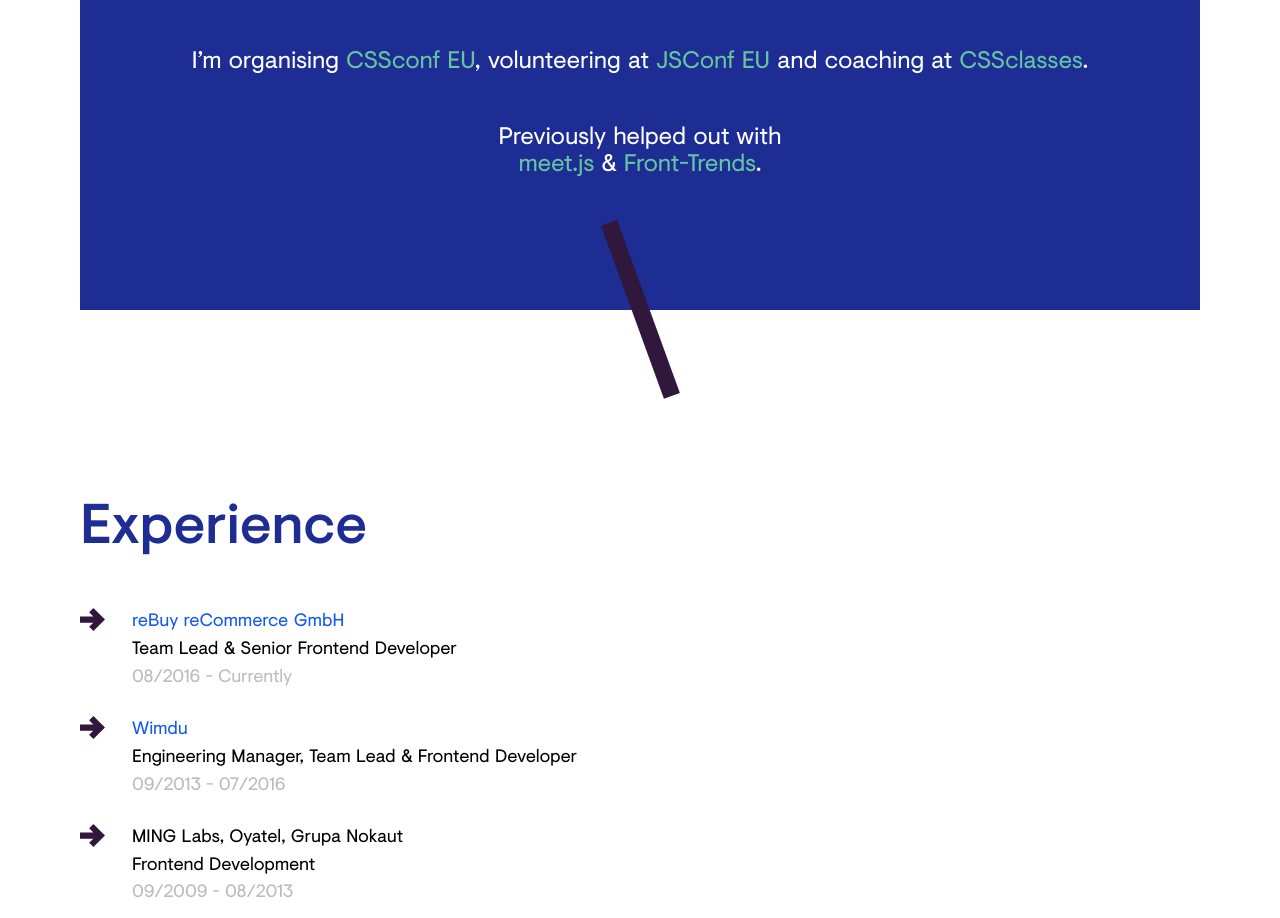
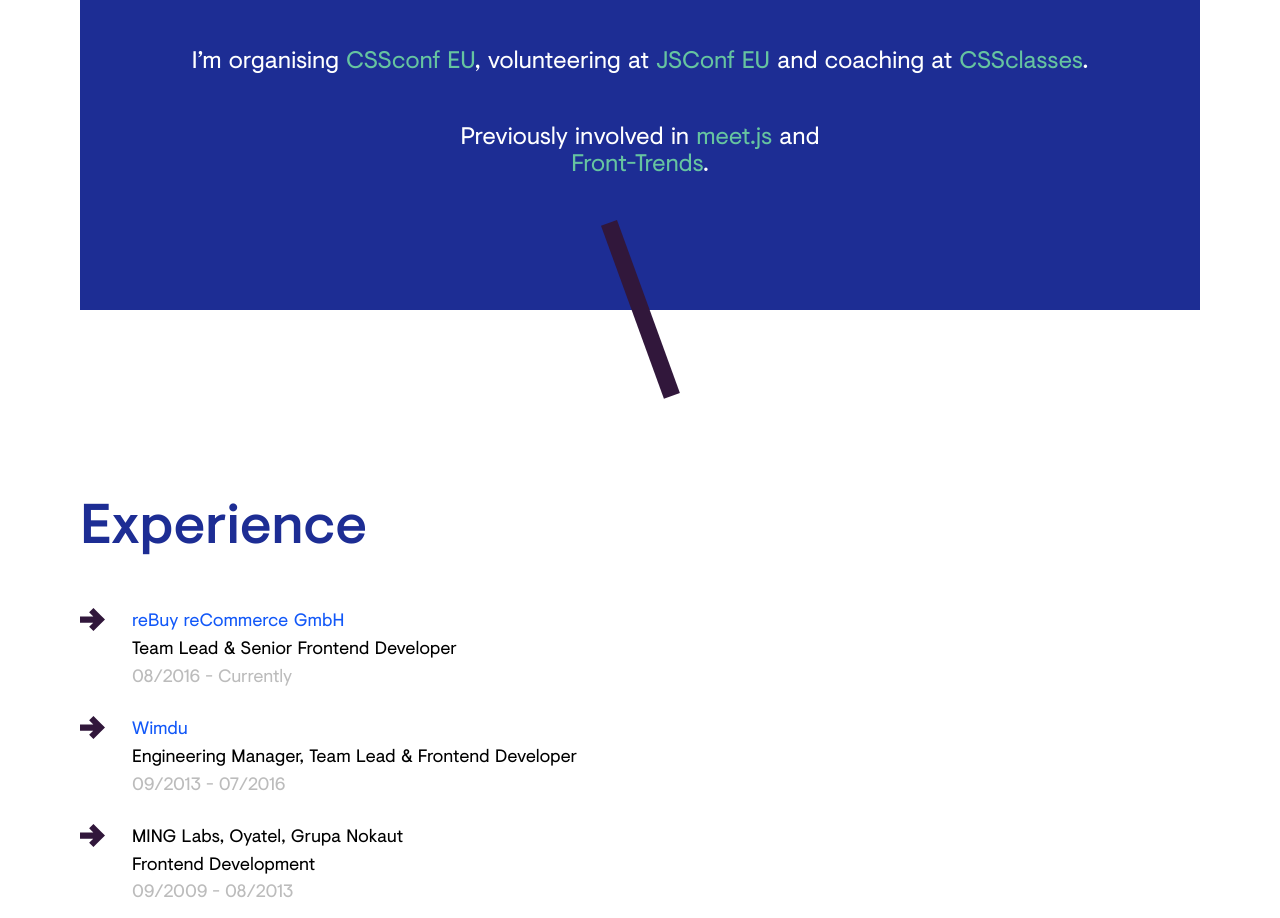
Before and after one commit to lukaszklis/homepage, a website: page app/index.html in a window 1280 px wide. Shown: the part 859-1777 px from the top of the page. Drawn offline with nearby package versions, Linux system fonts and the light colour scheme.

Commit message:
:zap: Change wording for summary

```diff
--- a/app/index.html
+++ b/app/index.html
@@ -59,9 +59,9 @@
           <a class="c-summary__link" href="https://cssclass.es" target="_blank" rel="noopener">CSSclasses</a>.
         </p>
         <p class="c-summary__text">
-          Previously helped out with<br>
-          <a class="c-summary__link c-summary__link--past" href="http://meetjs.pl" target="_blank" rel="noopener">meet.js</a> &amp;
-          <a class="c-summary__link c-summary__link--past" href="http://front-trends.com" target="_blank" rel="noopener">Front-Trends</a>.
+          Previously involved in
+          <a class="c-summary__link" href="http://meetjs.pl" target="_blank" rel="noopener">meet.js</a> and<br>
+          <a class="c-summary__link" href="http://front-trends.com" target="_blank" rel="noopener">Front-Trends</a>.
         </p>
         <div class="c-decoration c-decoration--summary">
           <svg viewBox="0 0 79 179">
```
